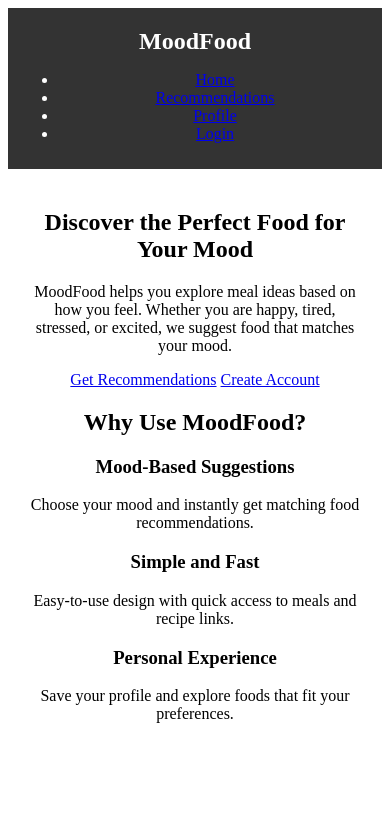
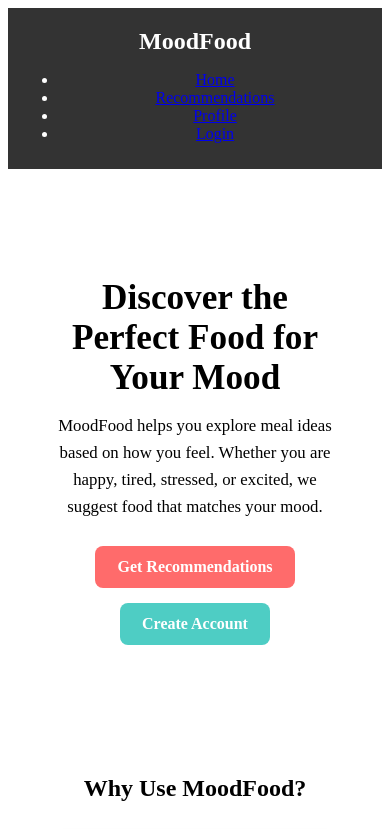
Before and after one commit to Madhumitha902/moodfood-web, a plain HTML site: page index.html in a window 390 px wide. Shown: the top 829 px of the page. Drawn offline with Linux system fonts and the light colour scheme; sample sign-in values are in the browser's storage.

Commit message:
Add hero section styles to styles.css

```diff
--- a/styles.css
+++ b/styles.css
@@ -209,4 +209,73 @@ main {
         width: 100%;
         max-width: 300px;
     }
+    .hero {
+  text-align: center;
+  padding: 60px 20px;
 }
+
+.hero h2 {
+  font-size: 2.2rem;
+  margin-bottom: 15px;
+}
+
+.hero p {
+  max-width: 700px;
+  margin: 0 auto 25px;
+  line-height: 1.6;
+  font-size: 1.05rem;
+}
+
+.hero-buttons {
+  display: flex;
+  justify-content: center;
+  gap: 15px;
+  flex-wrap: wrap;
+}
+
+.btn {
+  display: inline-block;
+  padding: 12px 22px;
+  background-color: #ff6b6b;
+  color: white;
+  text-decoration: none;
+  border-radius: 8px;
+  font-weight: bold;
+}
+
+.btn:hover {
+  opacity: 0.9;
+}
+
+.secondary-btn {
+  background-color: #4ecdc4;
+}
+
+.features {
+  padding: 50px 20px;
+  text-align: center;
+}
+
+.features h2 {
+  margin-bottom: 30px;
+}
+
+.feature-grid {
+  display: grid;
+  grid-template-columns: repeat(auto-fit, minmax(220px, 1fr));
+  gap: 20px;
+  max-width: 1000px;
+  margin: 0 auto;
+}
+
+.feature-card {
+  background: #ffffff;
+  padding: 20px;
+  border-radius: 12px;
+  box-shadow: 0 4px 10px rgba(0, 0, 0, 0.08);
+}
+
+.feature-card h3 {
+  margin-bottom: 10px;
+}
+}
```
